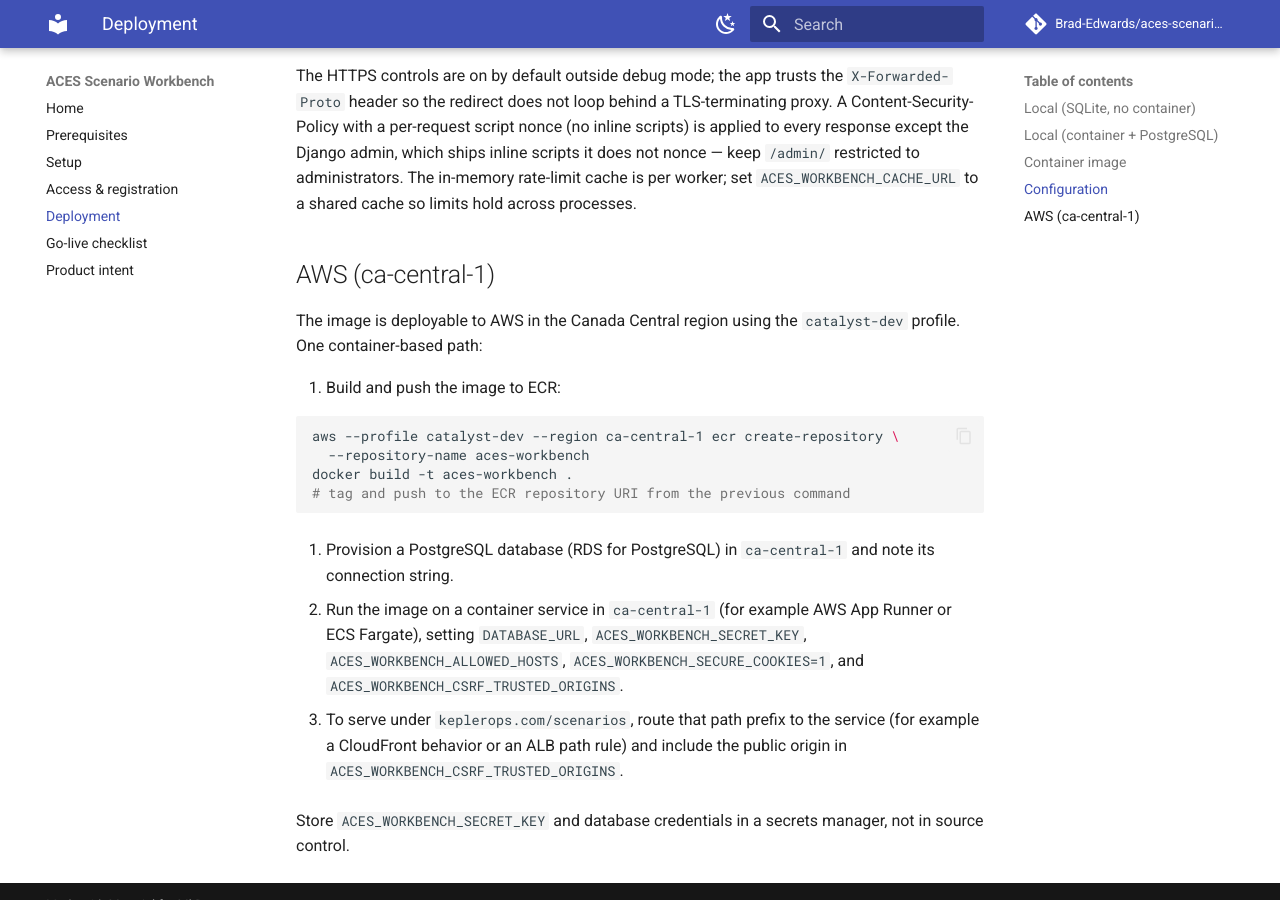
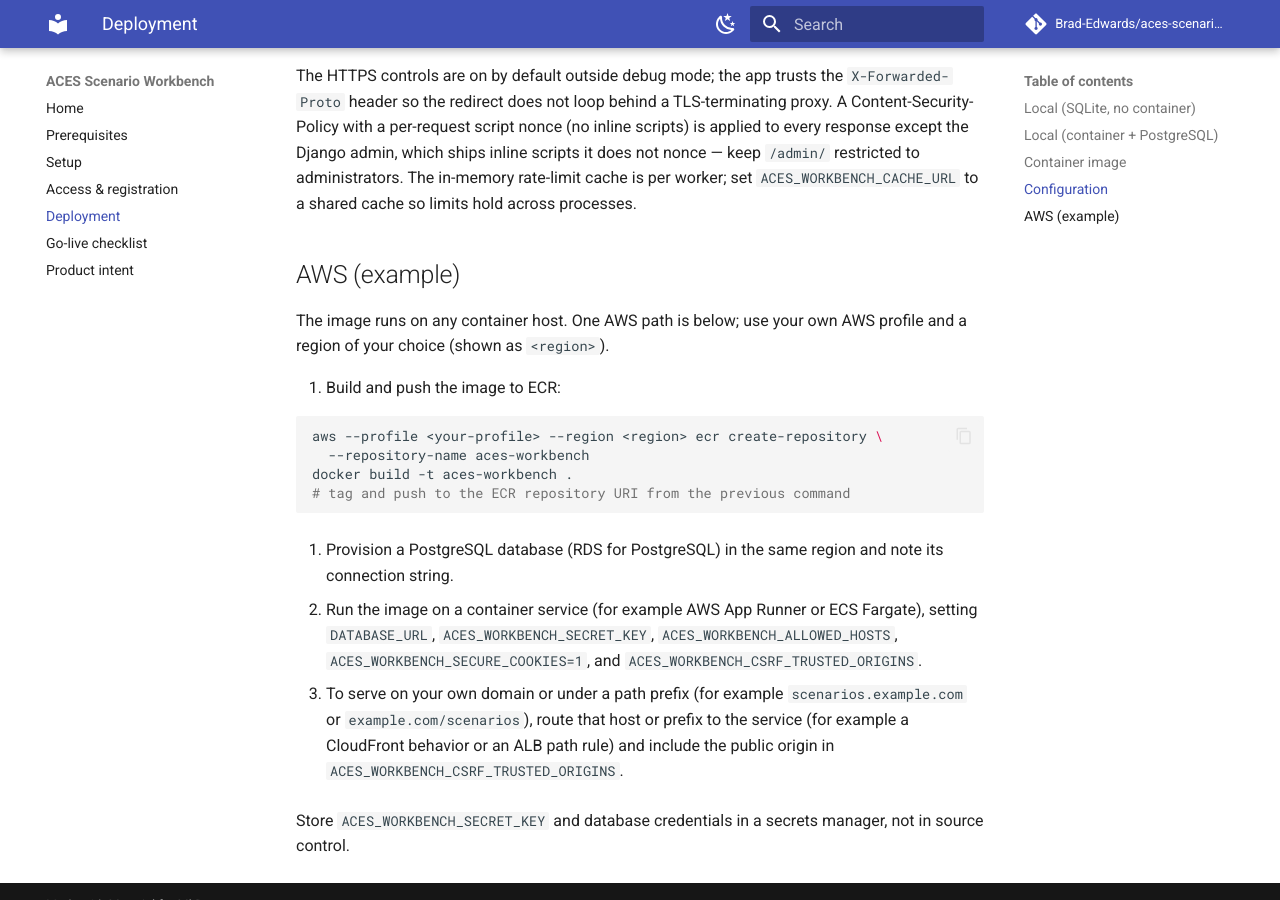
Before and after one commit to Brad-Edwards/aces-scenario-workbench, an MkDocs documentation site: the page built from docs/deployment.md, in a window 1280 px wide and 900 px high, scrolled down 1795 px. Built offline with MkDocs 1.6.1 and Material for MkDocs 9.7.7, drawn with Linux system fonts in a browser that asks for light colours; comment, search, counter and statistics services are not loaded.

Commit message:
docs: use generic placeholders instead of maintainer-specific host/region
The deployment guide is generic OSS documentation, so drop the specific domain,
AWS profile, and region: users bring their own. Use <your-profile>, <region>,
and example.com placeholders.

````diff
--- a/docs/deployment.md
+++ b/docs/deployment.md
@@ -70,31 +70,32 @@
 in-memory rate-limit cache is per worker; set `ACES_WORKBENCH_CACHE_URL` to a
 shared cache so limits hold across processes.
 
-## AWS (ca-central-1)
+## AWS (example)
 
-The image is deployable to AWS in the Canada Central region using the
-`catalyst-dev` profile. One container-based path:
+The image runs on any container host. One AWS path is below; use your own AWS
+profile and a region of your choice (shown as `<region>`).
 
 1. Build and push the image to ECR:
 
    ```bash
-   aws --profile catalyst-dev --region ca-central-1 ecr create-repository \
+   aws --profile <your-profile> --region <region> ecr create-repository \
      --repository-name aces-workbench
    docker build -t aces-workbench .
    # tag and push to the ECR repository URI from the previous command
    ```
 
-2. Provision a PostgreSQL database (RDS for PostgreSQL) in `ca-central-1` and
+2. Provision a PostgreSQL database (RDS for PostgreSQL) in the same region and
    note its connection string.
 
-3. Run the image on a container service in `ca-central-1` (for example AWS App
-   Runner or ECS Fargate), setting `DATABASE_URL`, `ACES_WORKBENCH_SECRET_KEY`,
+3. Run the image on a container service (for example AWS App Runner or ECS
+   Fargate), setting `DATABASE_URL`, `ACES_WORKBENCH_SECRET_KEY`,
    `ACES_WORKBENCH_ALLOWED_HOSTS`, `ACES_WORKBENCH_SECURE_COOKIES=1`, and
    `ACES_WORKBENCH_CSRF_TRUSTED_ORIGINS`.
 
-4. To serve under `keplerops.com/scenarios`, route that path prefix to the
-   service (for example a CloudFront behavior or an ALB path rule) and include
-   the public origin in `ACES_WORKBENCH_CSRF_TRUSTED_ORIGINS`.
+4. To serve on your own domain or under a path prefix (for example
+   `scenarios.example.com` or `example.com/scenarios`), route that host or prefix
+   to the service (for example a CloudFront behavior or an ALB path rule) and
+   include the public origin in `ACES_WORKBENCH_CSRF_TRUSTED_ORIGINS`.
 
 Store `ACES_WORKBENCH_SECRET_KEY` and database credentials in a secrets manager,
 not in source control.
--- a/docs/setup.md
+++ b/docs/setup.md
@@ -78,5 +78,5 @@
 
 ## 6. Hosting
 
-See [`deployment.md`](deployment.md) for container and AWS (ca-central-1)
-deployment, including the HTTPS-related environment variables.
+See [`deployment.md`](deployment.md) for container and AWS deployment, including
+the HTTPS-related environment variables.
````
Also changed, not shown: README.md (+1 -1 lines).
